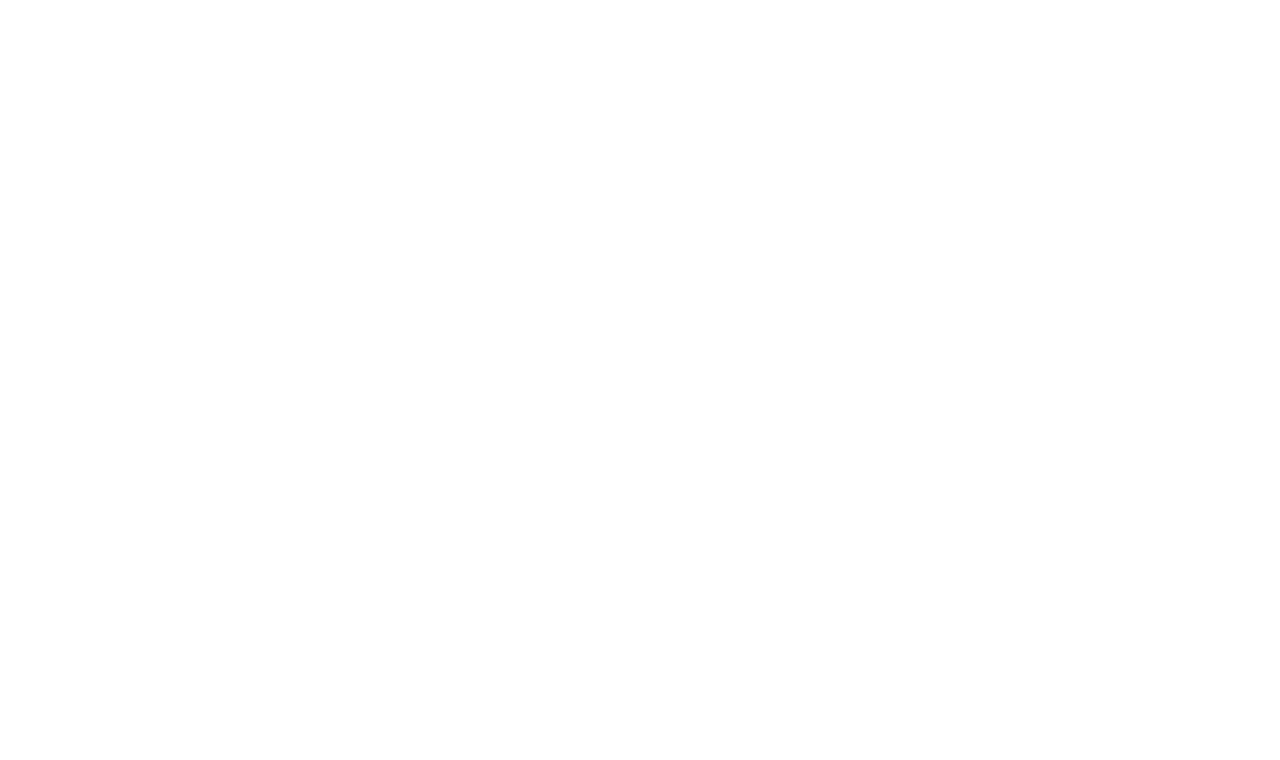
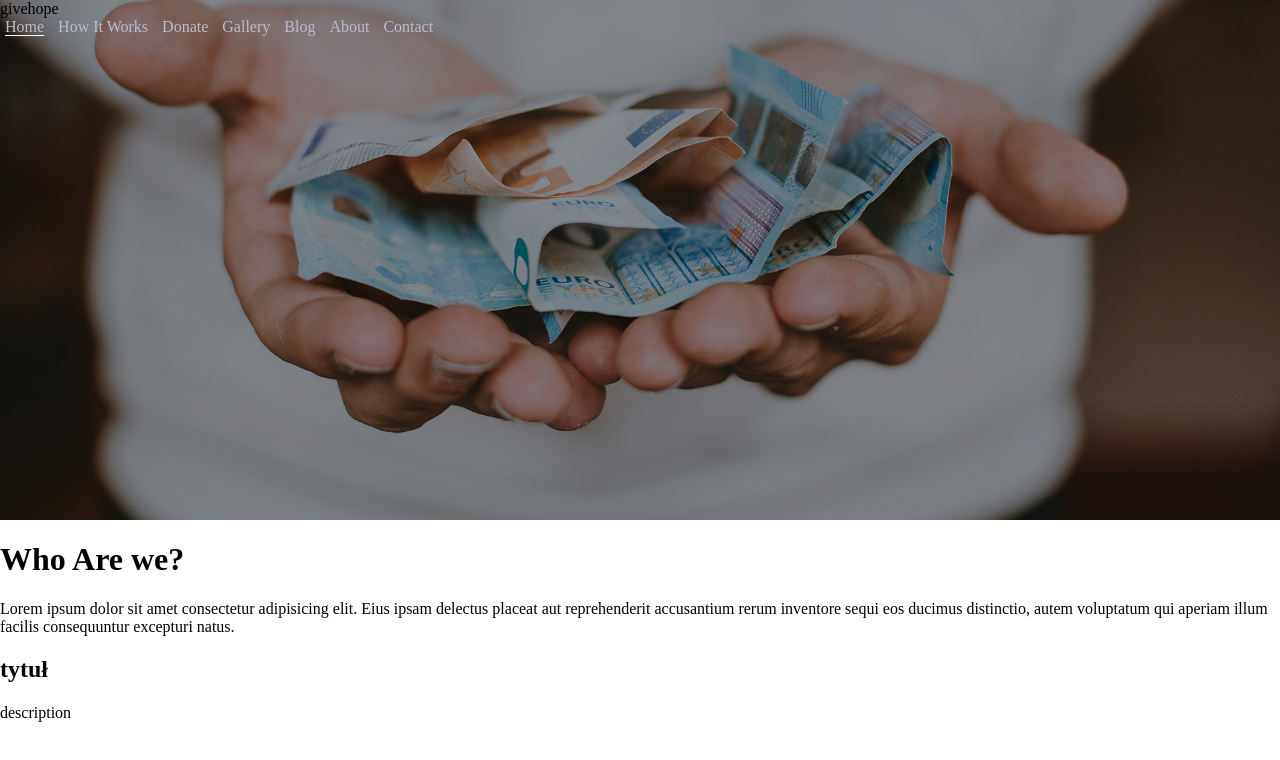
Before and after one commit to Milesq/html-scc-course, a website built with Parcel: page src/index.html in a window 1280 px wide. Built offline with nearby package versions, Linux system fonts and the light colour scheme.

Commit message:
Add html structure. Add styles for parallax container

```diff
--- a/src/index.html
+++ b/src/index.html
@@ -7,6 +7,39 @@
     <link rel="stylesheet" href="styles/main.scss" />
   </head>
   <body>
+    <section class="parallax-container">
+      <header>
+        <span>givehope</span>
+        <nav class="main-menu">
+          <span class="main-menu__element main-menu__element--active">Home</span>
+          <span class="main-menu__element">How It Works</span>
+          <span class="main-menu__element">Donate</span>
+          <span class="main-menu__element">Gallery</span>
+          <span class="main-menu__element">Blog</span>
+          <span class="main-menu__element">About</span>
+          <span class="main-menu__element">Contact</span>
+        </nav>
+      </header>
+    </section>
+    <section>
+      <article>
+        <div></div>
+        <div>
+          <h1>Who Are we?</h1>
+          <span>
+            Lorem ipsum dolor sit amet consectetur adipisicing elit. Eius ipsam delectus placeat aut
+            reprehenderit accusantium rerum inventore sequi eos ducimus distinctio, autem voluptatum
+            qui aperiam illum facilis consequuntur excepturi natus.
+          </span>
+        </div>
+      </article>
+      <article>
+        <article>
+          <h2>tytuł</h2>
+          <span>description</span>
+        </article>
+      </article>
+    </section>
     <script src="./js/main.js"></script>
   </body>
 </html>
--- a/src/styles/main.scss
+++ b/src/styles/main.scss
@@ -1,3 +1,26 @@
-.abc {
-  display: none;
+@import '../../node_modules/normalize.css/normalize.css';
+
+.parallax-container {
+  background-image: url(../assets/bg.jpg);
+  background-color: #999;
+  background-blend-mode: multiply;
+  background-repeat: no-repeat;
+  background-size: cover;
+  background-position: 0 -200px;
+  min-height: 65vh;
 }
+
+.main-menu {
+  &__element {
+    margin: 5px;
+    color: #bcbbcb;
+
+    &:hover {
+      color: white;
+    }
+
+    &--active {
+      border-bottom: 1px solid white;
+    }
+  }
+}
```
Also changed, not shown: src/assets/bg.jpg (added), 2 other files.
